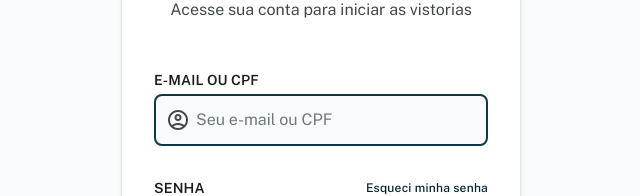
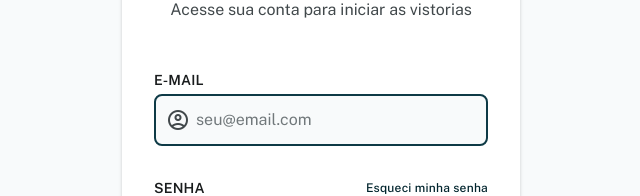
Before and after one commit to PrevSafe/PrevSafe, a React (Vite) app: page /login in a window 1280 px wide. Shown: the part 255-451 px from the top of the page, without its empty margins (319-959 px from the left). Built offline with nearby package versions, Linux system fonts and the light colour scheme; no server answers.

Commit message:
Remove login por CPF e adiciona vercel.json

```diff
--- a/src/contexts/AuthContext.tsx
+++ b/src/contexts/AuthContext.tsx
@@ -22,7 +22,7 @@ type AuthContextValue = {
   session: Session | null;
   perfil: Perfil | null;
   carregando: boolean;
-  entrar: (identificador: string, senha: string) => Promise<void>;
+  entrar: (email: string, senha: string) => Promise<void>;
   sair: () => Promise<void>;
   recuperarSenha: (email: string) => Promise<void>;
 };
@@ -32,7 +32,7 @@ const AuthContext = createContext<AuthContextValue | undefined>(undefined);
 /** Traduz os erros do Supabase (em inglês) para mensagens úteis ao usuário. */
 function traduzirErro(mensagem: string): string {
   const m = mensagem.toLowerCase();
-  if (m.includes('invalid login credentials')) return 'E-mail/CPF ou senha incorretos.';
+  if (m.includes('invalid login credentials')) return 'E-mail ou senha incorretos.';
   if (m.includes('email not confirmed')) return 'E-mail ainda não confirmado. Fale com o administrador.';
   if (m.includes('too many requests') || m.includes('rate limit'))
     return 'Muitas tentativas. Aguarde alguns minutos e tente novamente.';
@@ -90,19 +90,10 @@ export function AuthProvider({ children }: { children: ReactNode }) {
       perfil,
       carregando,
 
-      async entrar(identificador, senha) {
-        let email = identificador.trim().toLowerCase();
+      async entrar(email, senha) {
+        const emailNormalizado = email.trim().toLowerCase();
 
-        // Se veio só dígitos com 11 posições, é CPF: resolve o e-mail no banco.
-        const digitos = identificador.replace(/\D/g, '');
-        if (!email.includes('@') && digitos.length === 11) {
-          const { data, error } = await supabase.rpc('email_por_cpf', { p_cpf: digitos });
-          if (error) throw new Error('Não foi possível validar o CPF.');
-          if (!data) throw new Error('CPF não encontrado ou usuário inativo.');
-          email = data as string;
-        }
-
-        const { error } = await supabase.auth.signInWithPassword({ email, password: senha });
+        const { error } = await supabase.auth.signInWithPassword({ email: emailNormalizado, password: senha });
         if (error) throw new Error(traduzirErro(error.message));
       },
 
--- a/src/pages/Login.tsx
+++ b/src/pages/Login.tsx
@@ -1,25 +1,12 @@
 import { useState, type FormEvent } from 'react';
 import { useNavigate } from 'react-router-dom';
 import { useAuth } from '@/contexts/AuthContext';
-
-/** Formata CPF durante a digitação; deixa e-mail intacto. */
-function mascarar(valor: string): string {
-  const digitos = valor.replace(/\D/g, '');
-  const pareceCpf = /^[\d.\-\s]*$/.test(valor) && digitos.length > 0;
-  if (!pareceCpf) return valor;
-
-  return digitos
-    .slice(0, 11)
-    .replace(/(\d{3})(\d)/, '$1.$2')
-    .replace(/(\d{3})(\d)/, '$1.$2')
-    .replace(/(\d{3})(\d{1,2})$/, '$1-$2');
-}
 
 export default function Login() {
   const { entrar, recuperarSenha } = useAuth();
   const navigate = useNavigate();
 
-  const [identificador, setIdentificador] = useState('');
+  const [email, setEmail] = useState('');
   const [senha, setSenha] = useState('');
   const [mostrarSenha, setMostrarSenha] = useState(false);
   const [enviando, setEnviando] = useState(false);
@@ -32,7 +19,7 @@ export default function Login() {
     setAviso(null);
     setEnviando(true);
     try {
-      await entrar(identificador, senha);
+      await entrar(email, senha);
       navigate('/dashboard', { replace: true });
     } catch (err) {
       setErro(err instanceof Error ? err.message : 'Erro inesperado.');
@@ -44,12 +31,12 @@ export default function Login() {
   async function handleRecuperar() {
     setErro(null);
     setAviso(null);
-    if (!identificador.includes('@')) {
+    if (!email) {
       setErro('Informe seu e-mail no campo acima para receber o link de redefinição.');
       return;
     }
     try {
-      await recuperarSenha(identificador);
+      await recuperarSenha(email);
       setAviso('Se este e-mail estiver cadastrado, você receberá um link em instantes.');
     } catch (err) {
       setErro(err instanceof Error ? err.message : 'Erro inesperado.');
@@ -72,23 +59,23 @@ export default function Login() {
 
         <form className="flex flex-col gap-lg w-full" onSubmit={handleSubmit} noValidate>
           <div className="flex flex-col gap-base">
-            <label className="text-label-md text-on-surface" htmlFor="identificador">
-              E-MAIL OU CPF
+            <label className="text-label-md text-on-surface" htmlFor="email">
+              E-MAIL
             </label>
             <div className="relative flex items-center">
               <span className="material-symbols-outlined absolute left-3 text-on-surface-variant pointer-events-none">
                 account_circle
               </span>
               <input
-                id="identificador"
-                name="identificador"
-                type="text"
+                id="email"
+                name="email"
+                type="email"
                 autoComplete="username"
                 required
                 autoFocus
-                placeholder="Seu e-mail ou CPF"
-                value={identificador}
-                onChange={(e) => setIdentificador(mascarar(e.target.value))}
+                placeholder="seu@email.com"
+                value={email}
+                onChange={(e) => setEmail(e.target.value)}
                 className="w-full bg-surface border border-outline-variant rounded-lg py-3 pl-10 pr-3 text-body-md text-on-surface placeholder:text-outline transition-colors duration-200 focus:outline-none focus:border-2 focus:border-primary-container"
               />
             </div>
```
Also changed, not shown: vercel.json (added), 2 other files (tests, documents, lock files or other folders).
